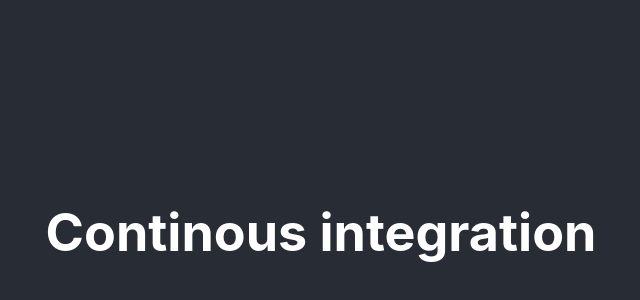
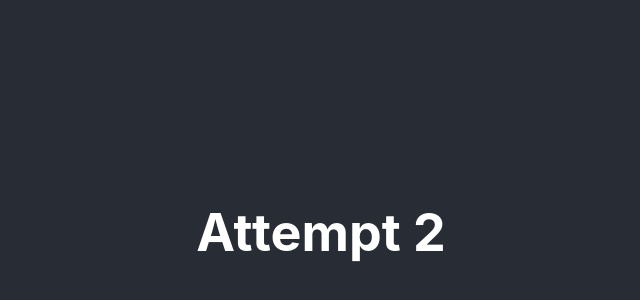
Before and after one commit to walterchaconumusic/external-partner-app, a React (Create React App) app: page / in a window 1280 px wide. Shown: the part 168-468 px from the top of the page, without its empty margins (319-959 px from the left). Built offline with nearby package versions, Linux system fonts and the light colour scheme.

Commit message:
Checking if deploy is alright

```diff
--- a/src/App.js
+++ b/src/App.js
@@ -4,7 +4,7 @@ function App() {
   return (
     <div className="App">
       <header className="App-header">
-        <h1>Continous integration</h1>
+        <h1>Attempt 2</h1>
       </header>
     </div>
   );
```
